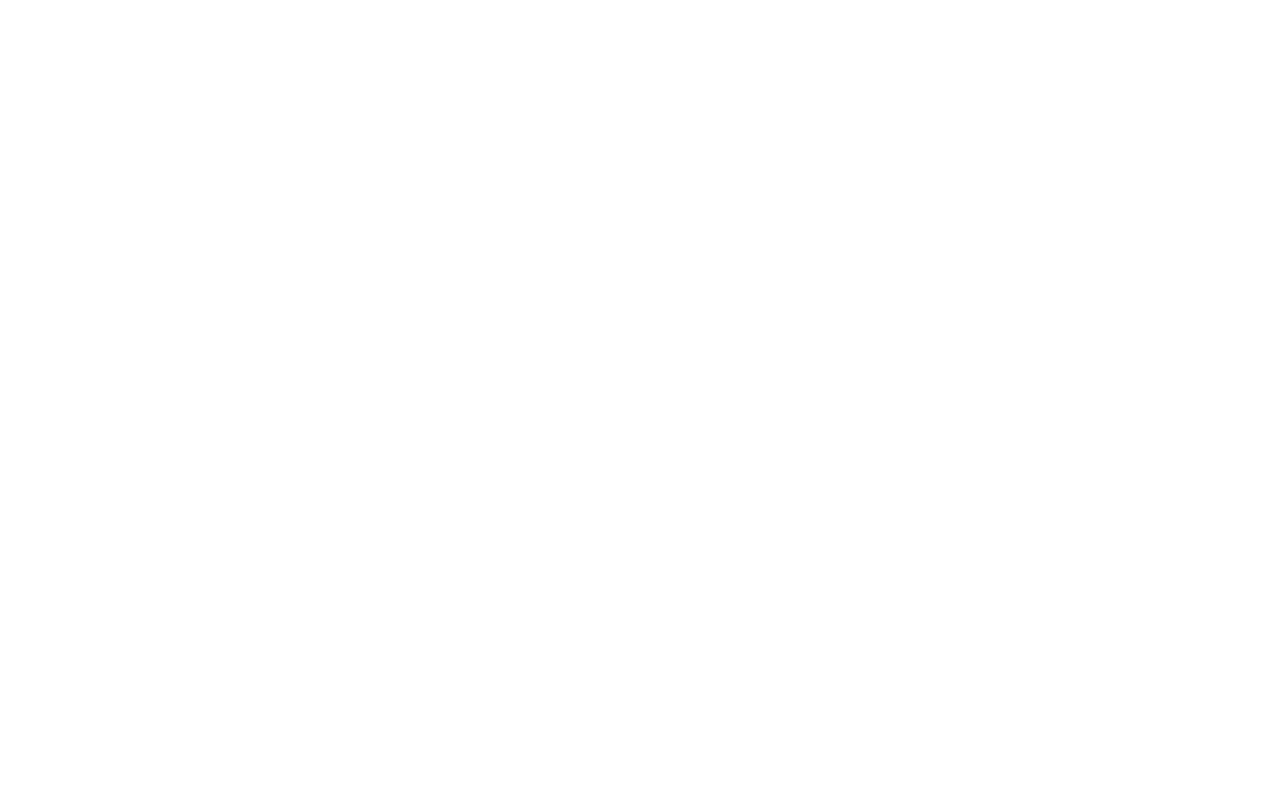
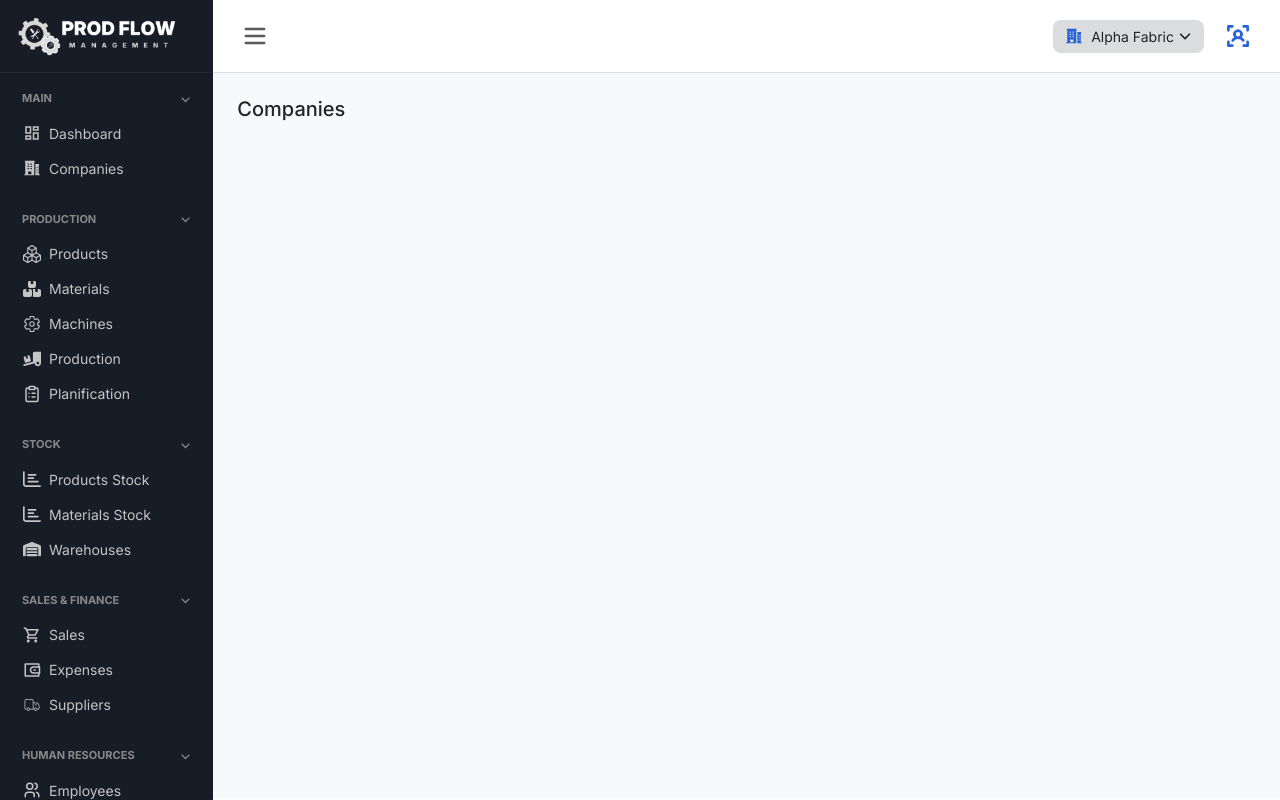
Before and after one commit to drenxhyliqi/prodflow-frontend, a React (Vite) app: page /companies in a window 1280 px wide. Before the commit this address had no page. Built offline with nearby package versions, Linux system fonts and the light colour scheme.

Commit message:
Adding more content

```diff
--- a/src/Global.css
+++ b/src/Global.css
@@ -14,6 +14,10 @@
 
 .bg-custom {
     background-color: #171C26;
+}
+
+.txt-custom {
+    color: #2662D9 !important;
 }
 
 .aside.closed {
--- a/src/components/Header.jsx
+++ b/src/components/Header.jsx
@@ -1,21 +1,31 @@
 import React, { useState } from 'react'
+import { FaAngleDown } from 'react-icons/fa6'
+import { HiBuildingOffice2 } from 'react-icons/hi2'
 import { LuMenu } from 'react-icons/lu'
+import { PiUserFocusBold } from 'react-icons/pi'
+import '../Global.css'
 
 const Header = ({ menuVisible, setMenuVisible }) => {
     return (
         <header className='border-bottom bg-white'>
             <div className="d-flex justify-content-between align-items-center p-3">
                 <div>
-                    <button className='btn btn-transparent border-0' onClick={() => setMenuVisible(!menuVisible)}>
+                    <button className='btn btn-transparent border-0 opacity-75' onClick={() => setMenuVisible(!menuVisible)}>
                         <LuMenu size={28}/>
                     </button>
                 </div>
                 <div>
-                    <button className='btn btn-transparent border-0' onClick={() => setMenuVisible(!menuVisible)}>
-                        <LuMenu size={28}/>
-                    </button>
-                    <button className='btn btn-transparent border-0' onClick={() => setMenuVisible(!menuVisible)}>
-                        <LuMenu size={28}/>
+                    <div className="d-inline dropdown-center me-2 d-none d-md-inline">
+                        <button className='btn btn-transparent bg-secondary bg-opacity-25 border-0 rounded-3' type="button" data-bs-toggle="dropdown" aria-expanded="false">
+                            <small className='d-flex align-items-center'><HiBuildingOffice2 size={18} className='me-2 txt-custom'/> Alpha Fabric <FaAngleDown className='ms-1'/></small>
+                        </button>
+                        <ul className="dropdown-menu shadow-sm rounded-4">
+                            <li><button className="dropdown-item" type="button"><HiBuildingOffice2 size={18} className='me-2 txt-custom'/> Beta Fabric</button></li>
+                            <li><button className="dropdown-item" type="button"><HiBuildingOffice2 size={18} className='me-2 txt-custom'/> Gamma Fabric</button></li>
+                        </ul>
+                    </div>
+                    <button className='btn btn-transparent border-0 txt-custom'>
+                        <PiUserFocusBold size={28}/>
                     </button>
                 </div>
             </div>
--- a/src/components/Sidebar.jsx
+++ b/src/components/Sidebar.jsx
@@ -1,10 +1,18 @@
 import React from 'react'
 import '../Global.css'
-import { FaAngleDown } from 'react-icons/fa6'
-import { MdOutlineDashboard } from 'react-icons/md'
+import { FaAngleDown, FaBoxesStacked, FaRegChartBar, FaTruckRampBox, FaWarehouse } from 'react-icons/fa6'
+import { MdMiscellaneousServices, MdOutlineDashboard, MdOutlineShoppingCart } from 'react-icons/md'
 import { HiBuildingOffice2 } from 'react-icons/hi2'
 import prodflow from '../assets/img/prodflow.png';
 import { AiOutlineClose } from 'react-icons/ai'
+import { Link } from 'react-router-dom'
+import { BsBoxes } from 'react-icons/bs'
+import { IoSettingsOutline } from 'react-icons/io5'
+import { LuCalendarCog, LuClipboardList } from 'react-icons/lu'
+import { RiWallet3Line } from 'react-icons/ri'
+import { CiDeliveryTruck } from 'react-icons/ci'
+import { TbReportMoney, TbUsers, TbUserScan } from 'react-icons/tb'
+import { GrNotes } from 'react-icons/gr'
 
 const Sidebar = ({ menuVisible, setMenuVisible }) => {
     return (
@@ -27,8 +35,8 @@
                     </div>
                 </button>
                 <div className="collapse show" id="mainCollapse">
-                    <a href="#" className="sidebar-link d-flex align-items-center"><MdOutlineDashboard size={18} className='ms-2 me-2'/> Dashboard</a>
-                    <a href="#" className="sidebar-link d-flex align-items-center"><HiBuildingOffice2 size={18} className='ms-2 me-2'/> Companies</a>
+                    <Link to="/" className="sidebar-link d-flex align-items-center"><MdOutlineDashboard size={18} className='ms-2 me-2'/> Dashboard</Link>
+                    <Link to="/companies" className="sidebar-link d-flex align-items-center"><HiBuildingOffice2 size={18} className='ms-2 me-2'/> Companies</Link>
                 </div>
             </div>
 
@@ -41,11 +49,11 @@
                     </div>
                 </button>
                 <div className="collapse show" id="productionCollapse">
-                    <a href="#" className="sidebar-link d-flex align-items-center"><MdOutlineDashboard size={18} className='ms-2 me-2'/> Products</a>
-                    <a href="#" className="sidebar-link d-flex align-items-center"><HiBuildingOffice2 size={18} className='ms-2 me-2'/> Materials</a>
-                    <a href="#" className="sidebar-link d-flex align-items-center"><HiBuildingOffice2 size={18} className='ms-2 me-2'/> Machines</a>
-                    <a href="#" className="sidebar-link d-flex align-items-center"><HiBuildingOffice2 size={18} className='ms-2 me-2'/> Production</a>
-                    <a href="#" className="sidebar-link d-flex align-items-center"><HiBuildingOffice2 size={18} className='ms-2 me-2'/> Planification</a>
+                    <a href="#" className="sidebar-link d-flex align-items-center"><BsBoxes size={18} className='ms-2 me-2'/> Products</a>
+                    <a href="#" className="sidebar-link d-flex align-items-center"><FaBoxesStacked size={18} className='ms-2 me-2'/> Materials</a>
+                    <a href="#" className="sidebar-link d-flex align-items-center"><IoSettingsOutline size={18} className='ms-2 me-2'/> Machines</a>
+                    <a href="#" className="sidebar-link d-flex align-items-center"><FaTruckRampBox size={18} className='ms-2 me-2'/> Production</a>
+                    <a href="#" className="sidebar-link d-flex align-items-center"><LuClipboardList size={18} className='ms-2 me-2'/> Planification</a>
                 </div>
             </div>
 
@@ -58,9 +66,9 @@
                     </div>
                 </button>
                 <div className="collapse show" id="stockCollapse">
-                    <a href="#" className="sidebar-link d-flex align-items-center"><MdOutlineDashboard size={18} className='ms-2 me-2'/> Products Stock</a>
-                    <a href="#" className="sidebar-link d-flex align-items-center"><HiBuildingOffice2 size={18} className='ms-2 me-2'/> Materials Stock</a>
-                    <a href="#" className="sidebar-link d-flex align-items-center"><HiBuildingOffice2 size={18} className='ms-2 me-2'/> Warehouses</a>
+                    <a href="#" className="sidebar-link d-flex align-items-center"><FaRegChartBar size={18} className='ms-2 me-2'/> Products Stock</a>
+                    <a href="#" className="sidebar-link d-flex align-items-center"><FaRegChartBar  size={18} className='ms-2 me-2'/> Materials Stock</a>
+                    <a href="#" className="sidebar-link d-flex align-items-center"><FaWarehouse size={18} className='ms-2 me-2'/> Warehouses</a>
                 </div>
             </div>
 
@@ -73,9 +81,9 @@
                     </div>
                 </button>
                 <div className="collapse show" id="salesFinanceCollapse">
-                    <a href="#" className="sidebar-link d-flex align-items-center"><MdOutlineDashboard size={18} className='ms-2 me-2'/> Sales</a>
-                    <a href="#" className="sidebar-link d-flex align-items-center"><HiBuildingOffice2 size={18} className='ms-2 me-2'/> Expenses</a>
-                    <a href="#" className="sidebar-link d-flex align-items-center"><HiBuildingOffice2 size={18} className='ms-2 me-2'/> Suppliers</a>
+                    <a href="#" className="sidebar-link d-flex align-items-center"><MdOutlineShoppingCart size={18} className='ms-2 me-2'/> Sales</a>
+                    <a href="#" className="sidebar-link d-flex align-items-center"><RiWallet3Line size={18} className='ms-2 me-2'/> Expenses</a>
+                    <a href="#" className="sidebar-link d-flex align-items-center"><CiDeliveryTruck size={18} className='ms-2 me-2'/> Suppliers</a>
                 </div>
             </div>
 
@@ -88,16 +96,16 @@
                     </div>
                 </button>
                 <div className="collapse show" id="humanResourcesCollapse">
-                    <a href="#" className="sidebar-link d-flex align-items-center"><MdOutlineDashboard size={18} className='ms-2 me-2'/> Employees</a>
-                    <a href="#" className="sidebar-link d-flex align-items-center"><HiBuildingOffice2 size={18} className='ms-2 me-2'/> Users</a>
-                    <a href="#" className="sidebar-link d-flex align-items-center"><HiBuildingOffice2 size={18} className='ms-2 me-2'/> Salaries</a>
-                    <a href="#" className="sidebar-link d-flex align-items-center"><HiBuildingOffice2 size={18} className='ms-2 me-2'/> Contracts</a>
-                    <a href="#" className="sidebar-link d-flex align-items-center"><HiBuildingOffice2 size={18} className='ms-2 me-2'/> Vocations</a>
+                    <a href="#" className="sidebar-link d-flex align-items-center"><TbUsers size={18} className='ms-2 me-2'/> Employees</a>
+                    <a href="#" className="sidebar-link d-flex align-items-center"><TbUserScan size={18} className='ms-2 me-2'/> Users</a>
+                    <a href="#" className="sidebar-link d-flex align-items-center"><TbReportMoney size={18} className='ms-2 me-2'/> Salaries</a>
+                    <a href="#" className="sidebar-link d-flex align-items-center"><GrNotes size={18} className='ms-2 me-2'/> Contracts</a>
+                    <a href="#" className="sidebar-link d-flex align-items-center"><LuCalendarCog size={18} className='ms-2 me-2'/> Vocations</a>
                 </div>
             </div>
 
             {/* Maintenance */}
-            <div className="p-2 mb-3">
+            <div className="p-2 mb-0 mb-md-3 mb-lg-3">
                 <button id="sidebarToggle" type="button" data-bs-toggle="collapse" data-bs-target="#maintenanceCollapse" aria-expanded="false" aria-controls="maintenanceCollapse">
                     <div className="d-flex justify-content-between align-items-center p-2">
                         <span>Maintenance</span>
@@ -105,7 +113,22 @@
                     </div>
                 </button>
                 <div className="collapse show" id="maintenanceCollapse">
-                    <a href="#" className="sidebar-link d-flex align-items-center"><MdOutlineDashboard size={18} className='ms-2 me-2'/> Maintenance</a>
+                    <a href="#" className="sidebar-link d-flex align-items-center"><MdMiscellaneousServices size={18} className='ms-2 me-2'/> Maintenance</a>
+                </div>
+            </div>
+
+            {/* Companies in SM */}
+            <div className="p-2 mb-3 d-md-none d-lg-none">
+                <button id="sidebarToggle" type="button" data-bs-toggle="collapse" data-bs-target="#companiesInSMCollapse" aria-expanded="false" aria-controls="companiesInSMCollapse">
+                    <div className="d-flex justify-content-between align-items-center p-2">
+                        <span>Companies</span>
+                        <span><FaAngleDown /></span>
+                    </div>
+                </button>
+                <div className="collapse show" id="companiesInSMCollapse">
+                    <a href="#" className="sidebar-link d-flex align-items-center"><HiBuildingOffice2 size={18} className='ms-2 me-2'/> Alpha Fabric</a>
+                    <a href="#" className="sidebar-link d-flex align-items-center"><HiBuildingOffice2 size={18} className='ms-2 me-2'/> Beta Fabric</a>
+                    <a href="#" className="sidebar-link d-flex align-items-center"><HiBuildingOffice2 size={18} className='ms-2 me-2'/> Gamma Fabric</a>
                 </div>
             </div>
         </aside>
--- a/src/layouts/Layout.jsx
+++ b/src/layouts/Layout.jsx
@@ -33,7 +33,7 @@
 
                             {/* Page Content */}
                             <div className="bg-light" style={{ height:'calc(100vh - 75px)' }}>
-                                <div className="p-3">
+                                <div className="p-3 p-md-4">
                                     {children}
                                 </div>
                             </div>
--- a/src/pages/management/Companies.jsx
+++ b/src/pages/management/Companies.jsx
@@ -1,8 +1,11 @@
 import React from 'react'
+import Layout from '../..//layouts/Layout'
 
 const Companies = () => {
     return (
-        <div>Companies</div>
+        <Layout>
+            <h5>Companies</h5>
+        </Layout>
     )
 }
 
--- a/src/pages/management/Dashboard.jsx
+++ b/src/pages/management/Dashboard.jsx
@@ -1,10 +1,12 @@
 import React from 'react'
+import Layout from '../..//layouts/Layout'
 
 const Dashboard = () => {
     return (
-        <>
-            <h5>Dashboard</h5>
-        </>
+        <Layout>
+            <h4 className='fw-bold'>Dashboard</h4>
+            <span className='d-inline-block opacity-75'>Factory overview...</span>
+        </Layout>
     )
 }
 
--- a/src/router/AppRouter.jsx
+++ b/src/router/AppRouter.jsx
@@ -1,11 +1,19 @@
 import { BrowserRouter, Routes, Route } from "react-router-dom"
-import Home from "../pages/Index"
+import Dashboard from "../pages/management/Dashboard"
+import Companies from "../pages/management/Companies"
 
 const AppRouter = () => {
   return (
     <BrowserRouter>
       <Routes>
-        <Route path="/" element={<Home />} />
+        <Route path="/" element={<Dashboard />} />
+        <Route path="/companies" element={<Companies />} />
+        {/* <Route path="/products" element={<Products />} />
+        <Route path="/materials" element={<Materials />} />
+        <Route path="/machines" element={<Machines />} />
+        <Route path="/planification" element={<Planification />} />
+        <Route path="/stock" element={<Stock />} />
+        <Route path="/sales" element={<Sales />} /> */}
       </Routes>
     </BrowserRouter>
   )
```
Also changed, not shown: src/pages/Index.jsx (deleted, +0 -12 lines), src/pages/Login.jsx (added, +9 -0 lines).
